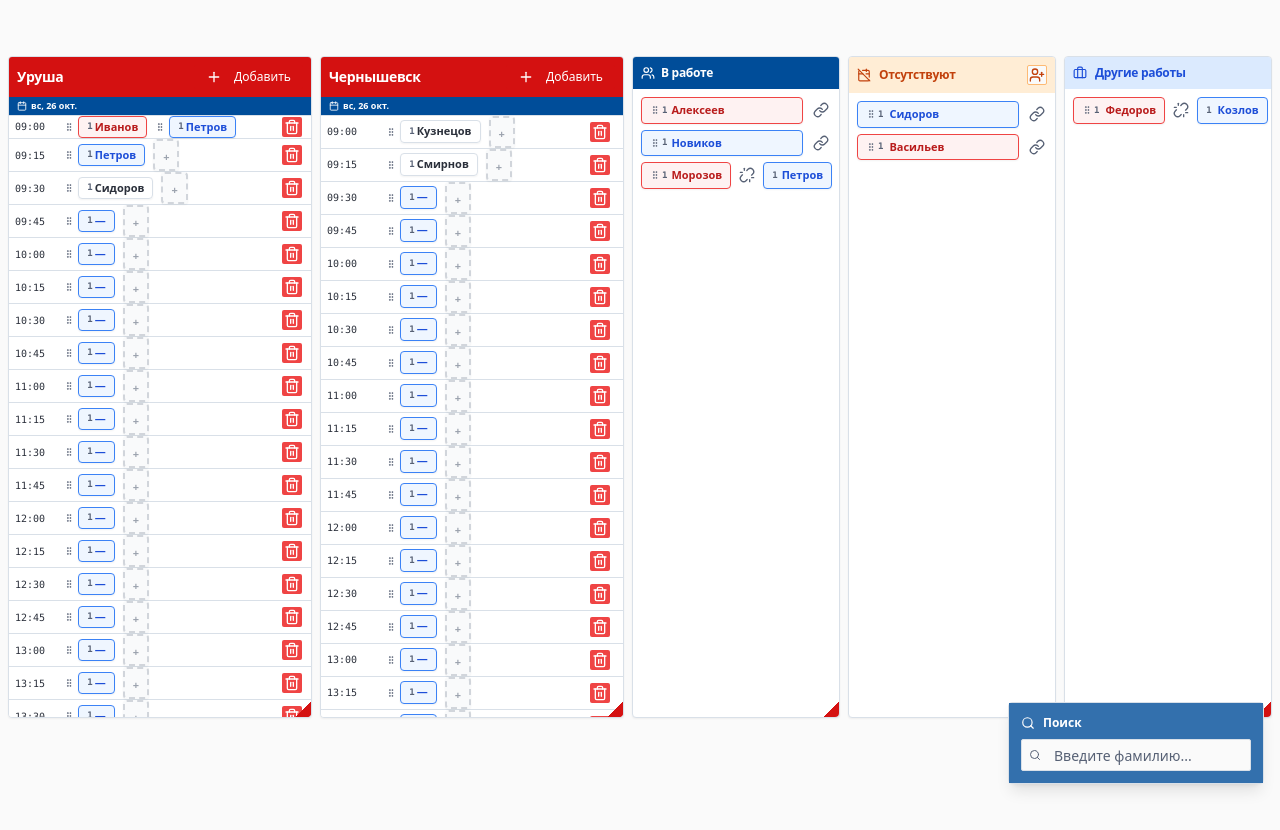
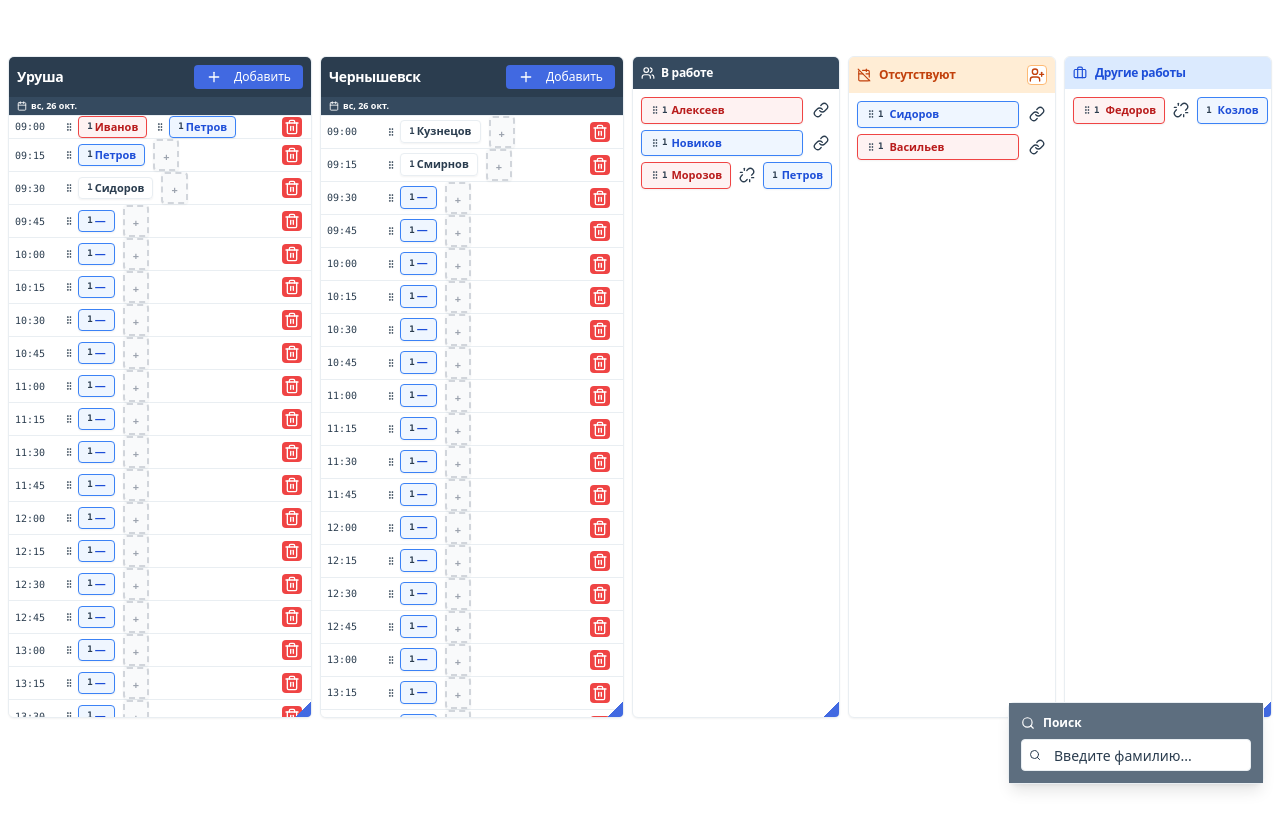
Before and after one commit to pr-poehali-dev/date-name-table-creation, a React (Vite) app: page / in a window 1280 px wide. Shown: the top 830 px of the page. Built offline with nearby package versions, Linux system fonts and the light colour scheme.

Commit message:
Добавить базовую структуру проекта

```diff
--- a/src/index.css
+++ b/src/index.css
@@ -4,35 +4,35 @@
 
 @layer base {
   :root {
-    --background: 0 0% 98%;
-    --foreground: 220 15% 20%;
+    --background: 0 0% 100%;
+    --foreground: 210 29% 24%;
 
     --card: 0 0% 100%;
-    --card-foreground: 220 15% 20%;
+    --card-foreground: 210 29% 24%;
 
     --popover: 0 0% 100%;
-    --popover-foreground: 220 15% 20%;
+    --popover-foreground: 210 29% 24%;
 
-    --primary: 0 85% 45%;
+    --primary: 210 29% 24%;
     --primary-foreground: 0 0% 100%;
 
-    --secondary: 210 100% 30%;
+    --secondary: 210 29% 29%;
     --secondary-foreground: 0 0% 100%;
 
-    --muted: 210 20% 95%;
-    --muted-foreground: 220 15% 40%;
+    --muted: 207 26% 93%;
+    --muted-foreground: 210 29% 24%;
 
-    --accent: 0 85% 45%;
+    --accent: 225 73% 57%;
     --accent-foreground: 0 0% 100%;
 
     --destructive: 0 84.2% 60.2%;
     --destructive-foreground: 0 0% 100%;
 
-    --border: 210 25% 88%;
-    --input: 210 25% 88%;
-    --ring: 0 85% 45%;
+    --border: 207 26% 93%;
+    --input: 207 26% 93%;
+    --ring: 225 73% 57%;
 
-    --radius: 0.25rem;
+    --radius: 0.375rem;
 
     --sidebar-background: 0 0% 98%;
 
```
